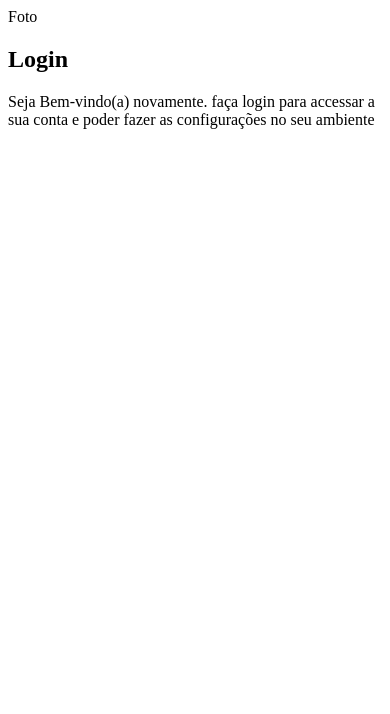
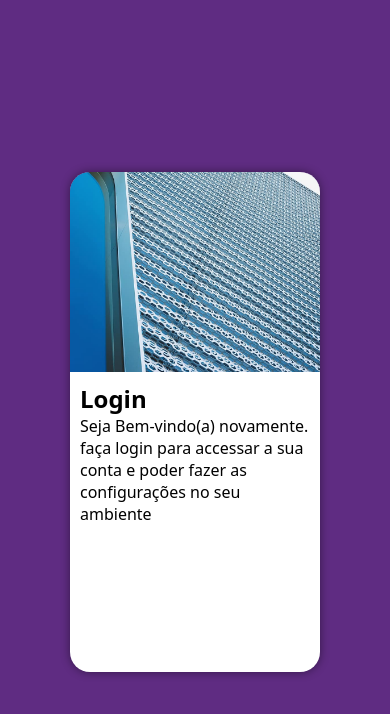
Before and after one commit to albertombundi/projeto-tela-login, a plain HTML site: page index.html in a window 390 px wide. Drawn offline with Linux system fonts and the light colour scheme.

Commit message:
atualizei a versão mobile first do projeto login

```diff
--- a/estilos/style.css
+++ b/estilos/style.css
@@ -4,3 +4,54 @@
     Verde: #49a09d
     Lilás: #5f2c82
 */
+
+*{
+    font-family: system-ui, -apple-system, BlinkMacSystemFont, 'Segoe UI', Roboto, Oxygen, Ubuntu, Cantarell, 'Open Sans', 'Helvetica Neue', sans-serif;
+
+    padding: 0px;
+    margin: 0px;
+
+    box-sizing: border-box;
+}
+
+body, html {
+    background-color: #5f2c82;
+    height: 100vh;
+    width: 100vw;
+
+}
+
+main {
+    position: relative;
+    height: 100vh;
+    width: 100vw;
+}
+
+section#login {
+    position: absolute;
+    top:50%;
+    left: 50%;
+    transform: translate(-50%, -50%);
+
+    background-color: white;
+    width: 250px;
+    height: 500px;
+    border-radius: 20px;
+    overflow: hidden;
+    box-shadow: 0px 0px 10px rgba(0, 0, 0, 0.450);
+}
+
+section#login > div#imagem {
+    display: block;
+    background: #5f2c82 url(../imagens/metal.jpg) no-repeat;
+    background-position: left bottom;
+    height: 200px;
+    background-size: cover;
+
+}
+
+section#login > div#formulario {
+    display: block;
+    padding: 10px;
+
+}
--- a/index.html
+++ b/index.html
@@ -8,9 +8,9 @@
 </head>
 <body>
     <main>
-        <section id="Login">
+        <section id="login">
             <div id="imagem">
-                Foto
+                <!--Aqui vai as imagens nas CSS-->
             </div>
             <div id="formulario">
                 <h1>Login</h1>
```
